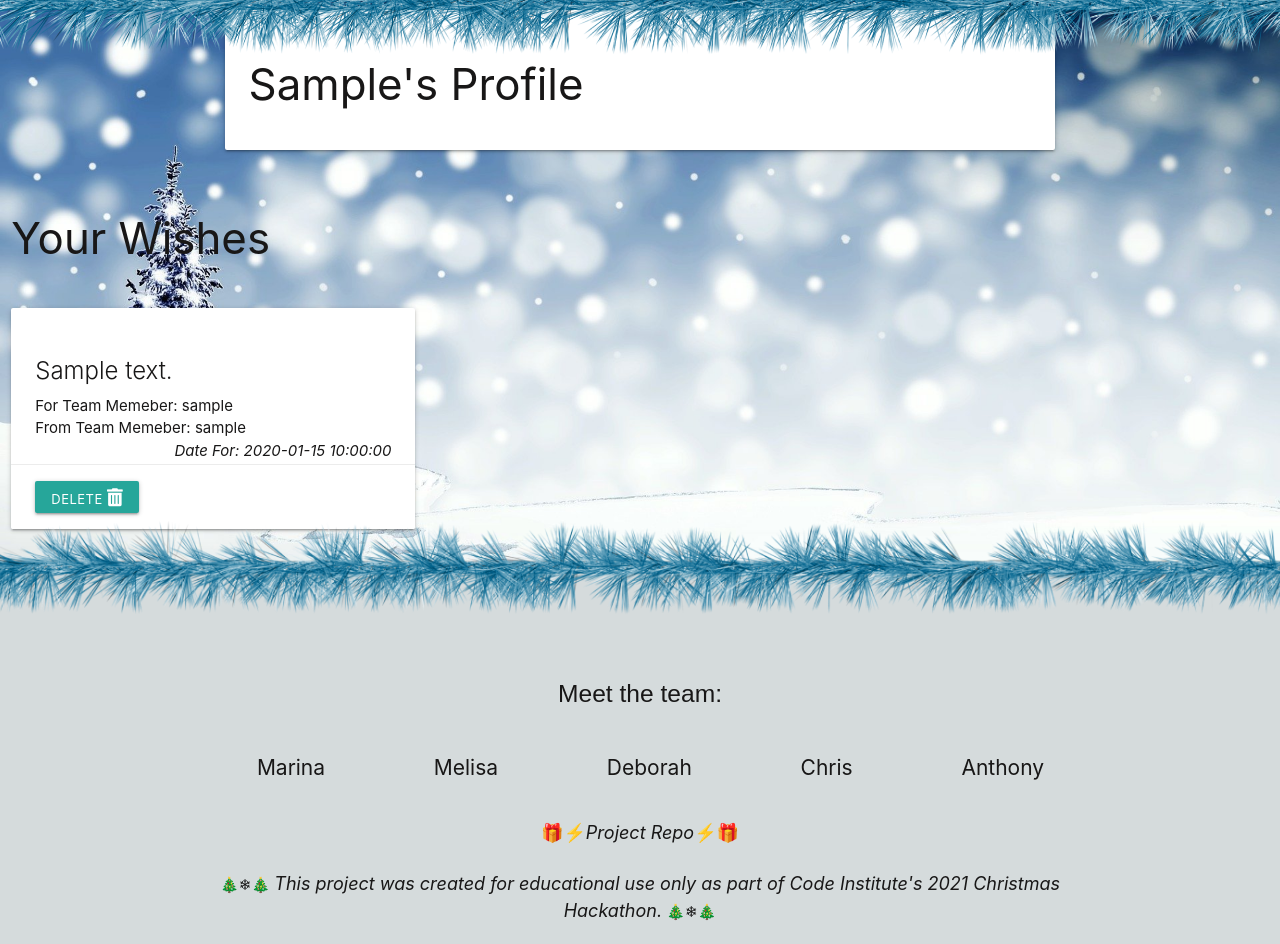
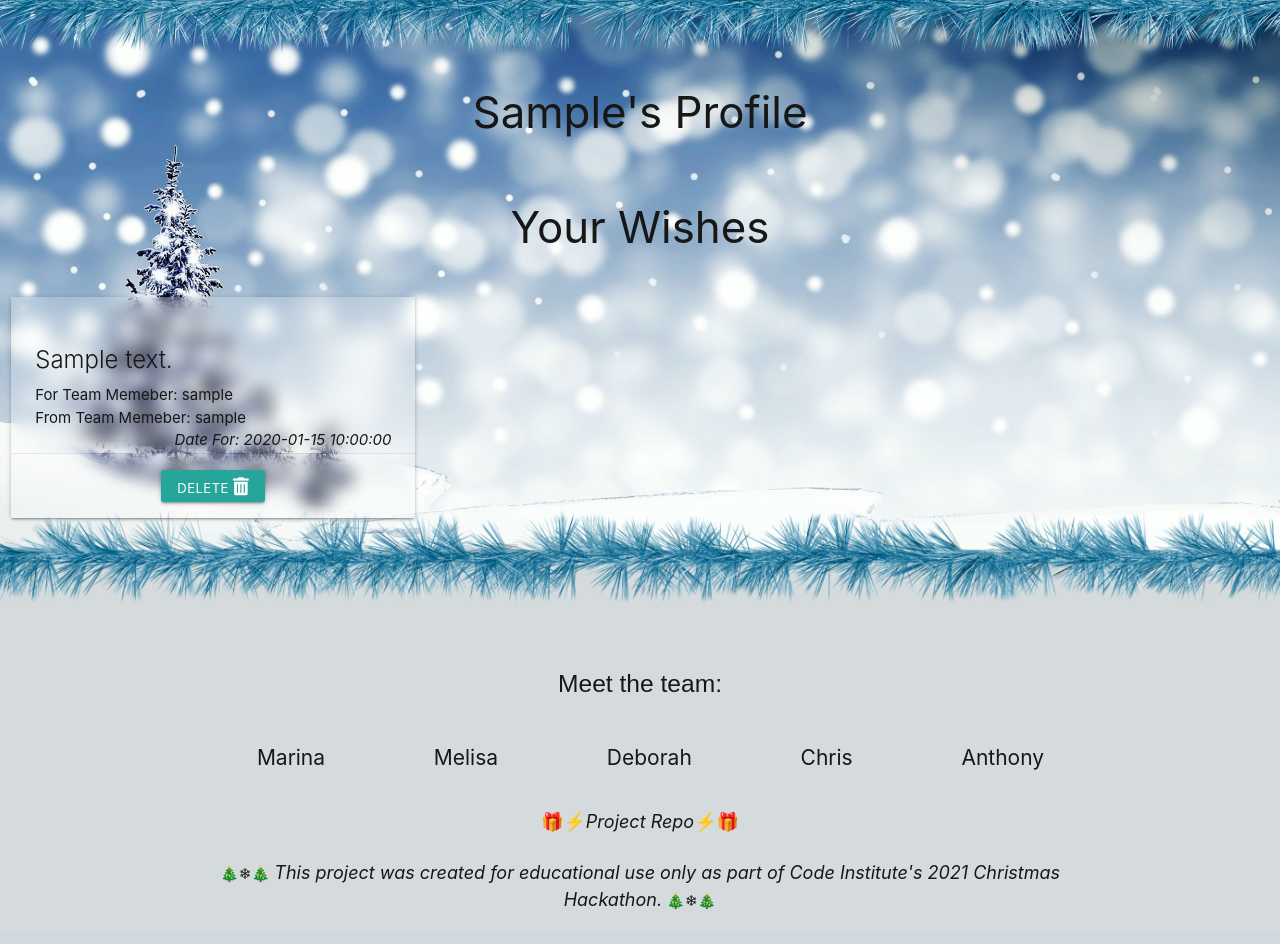
Before and after one commit to marina601/team11-CI-Christmas-Hackathon, a Flask app: page /profile/1 in a window 1280 px wide. Shown: the part 100-1044 px from the top of the page. After the commit the page ends 1010 px from the top, so only its background shows below. Run offline with Flask 2, Linux system fonts and the light colour scheme; the visitor is signed in with stand-in values (Sample User, id 1); a database or web service that is not in the repository returns one stand-in record (values such as "Sample title"); some libraries are stand-ins or nearby versions; some web fonts are replaced.

Commit message:
updated flash messages and profile.html template

```diff
--- a/static/css/style.css
+++ b/static/css/style.css
@@ -214,6 +214,17 @@ nav .brand-logo i {
     color: var(--dark);
 }
 
+/* Profile */
+.card {
+    background-color: transparent;
+}
+
+.card .card-content, .card .card-action {
+    background-color: transparent;
+    box-shadow: inset 0 0 0 400px rgba(255,255,255,0.20);
+    backdrop-filter: blur(8px);
+}
+
 /* Error 404 */
 .error-message {
     text-align: center;
--- a/templates/base.html
+++ b/templates/base.html
@@ -35,7 +35,7 @@
     {% with messages = get_flashed_messages() %}
     {% if messages %}
     {% for message in messages %}
-    <div class="row text-center">
+    <div class="row center-align">
       <h4 class="flash-messages">{{ message }}</h4>
     </div>
     {% endfor %}
--- a/templates/profile.html
+++ b/templates/profile.html
@@ -4,15 +4,13 @@
     <section>
         <!--Profile Card-->
         <div class="row">
-            <div class="col s12 m8 offset-m2">
-                <div class="card-panel">
-                    <h3>{{ username }}'s Profile</h3>
-                </div>
+            <div class="col s12 mt-utility-x4">
+                <h3 class="center-align">{{ username }}'s Profile</h3>
             </div>
         </div>
         <div class="row">
             {% if wishes|length > 0 %}
-            <div class="col s12 text-center">
+            <div class="col s12 center-align">
                 <h3 class="heading">Your Wishes</h3>
             </div>
         </div>
@@ -28,7 +26,7 @@
                         <span class="right"><em>Date For: {{ wish.for_date }}</em></span>
                     </div>
                     <!--Edit and Delete Review Buttons-->
-                    <div class="card-action card-btn">
+                    <div class="card-action card-btn center-align">
                         <!-- Modal Trigger -->
                         <button data-target="{{ wish._id }}" class="btn-small modal-trigger text-shadow btn-reset">
                             Delete <i class="fas fa-trash-alt prefix"></i></button>
@@ -55,7 +53,7 @@
             {% endfor %}
             <!--If the user does not have any wishes display the following-->
             {% else %}
-            <div class="col s12 text-center">
+            <div class="col s12 center-align">
                 <h3 class="heading">You have not created any wishes yet!</h3>
                 <p>Once you have created some wishes, you will be able to manage your wishes here</p>
                 <div class="col s12 center-align">
```
